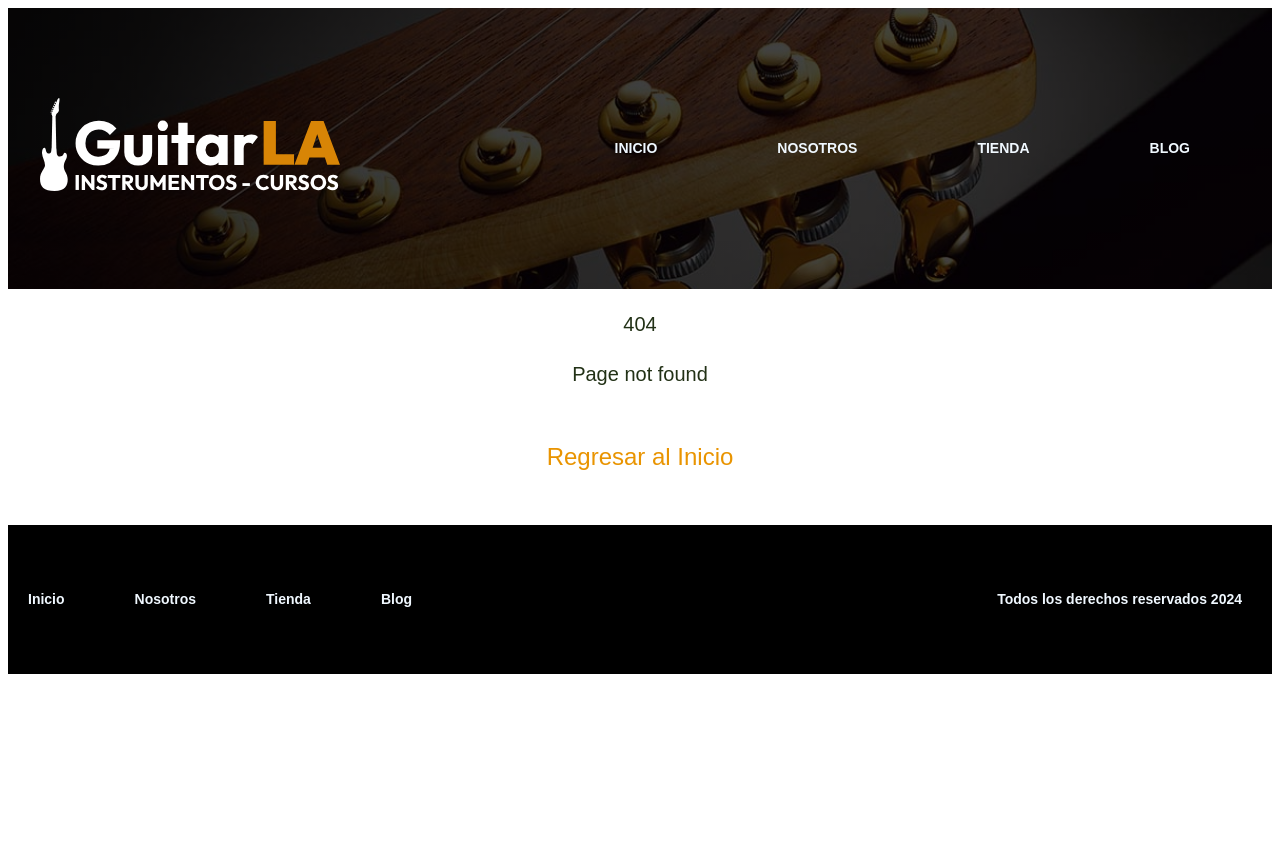
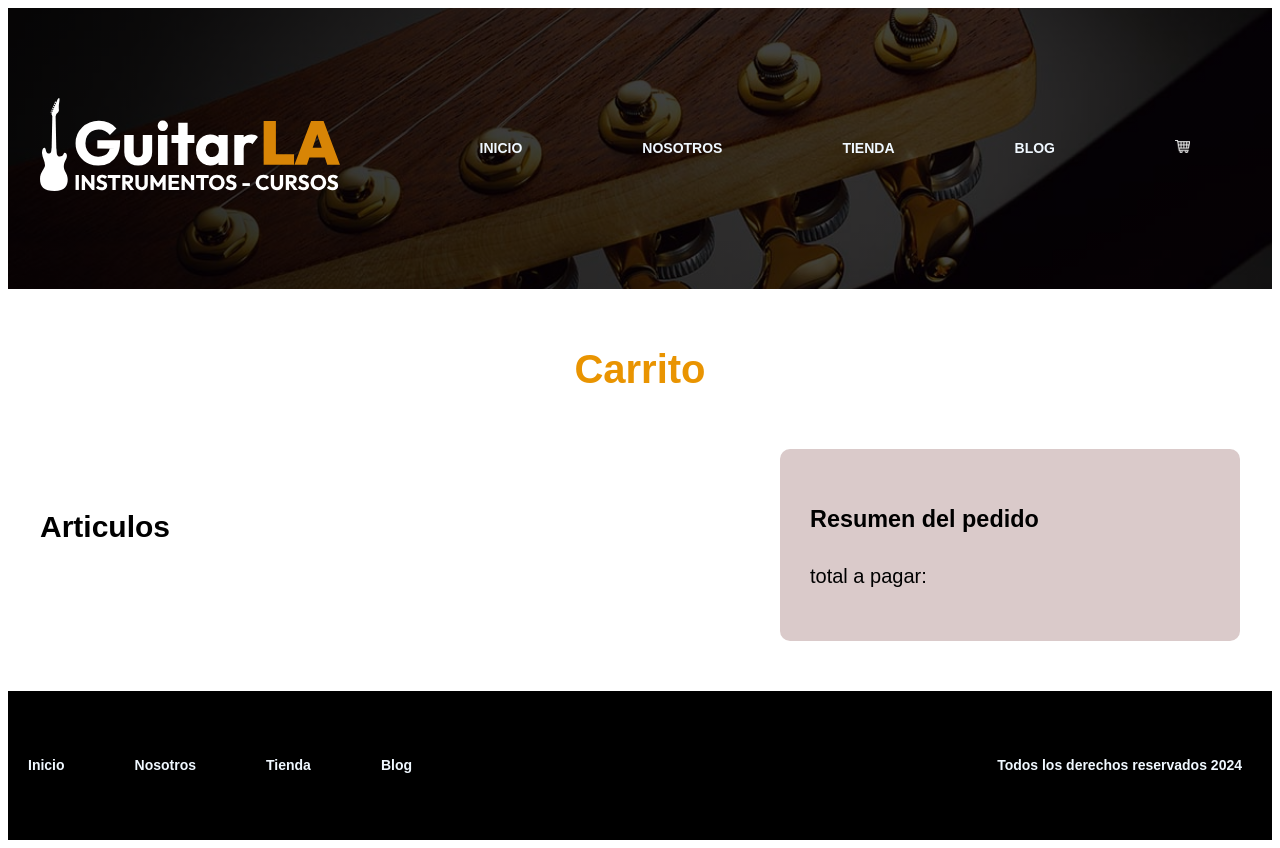
Before and after one commit to JerlibGnzlz/guitarLa-next, a Next.js app: page /carrito in a window 1280 px wide. Before the commit this address had no page. Before the commit the page ends 800 px from the top, so only its background shows below. Built offline with nearby package versions, Linux system fonts and the light colour scheme.

Commit message:
fix carrito

```diff
--- /dev/null
+++ b/app/carrito/page.jsx
@@ -0,0 +1,30 @@
+
+import styles from "../../app/style/carrito.module.css";
+
+
+export const metadata = {
+
+    title: "GuitarLA - Carrito",
+};
+
+export default function PageCarrito() {
+    return (
+        <main className='contenedor'>
+            <h1 className="heading">
+                Carrito
+            </h1>
+
+            <div className={styles.contenido}>
+                <h2 className={styles.carrito}>
+                    Articulos
+                </h2>
+
+                <aside className={styles.resumen}>
+                    <h3>Resumen del pedido</h3>
+                    <p>total a pagar:</p>
+                </aside>
+            </div>
+
+        </main>
+    )
+}
--- /dev/null
+++ b/app/style/carrito.module.css
@@ -0,0 +1,25 @@
+.contenido {
+  display: grid;
+  align-items: flex-start;
+  gap: 5rem;
+}
+
+@media (min-width: 768px) {
+  .contenido {
+    grid-template-columns: 3fr 2fr;
+  }
+}
+
+.carrito {
+  padding: 3rem 0;
+}
+
+.resumen {
+  background-color: rgb(218, 202, 202);
+  padding: 3rem;
+  border-radius: 1rem;
+  -webkit-border-radius: 1rem;
+  -moz-border-radius: 1rem;
+  -ms-border-radius: 1rem;
+  -o-border-radius: 1rem;
+}
--- a/app/style/header.module.css
+++ b/app/style/header.module.css
@@ -23,7 +23,9 @@
   margin-top: 5rem;
   display: flex;
   gap: 2rem;
+  align-items: center;
 }
+
 @media (min-width: 768px) {
   .navegacion {
     margin: 0;
--- a/components/header.jsx
+++ b/components/header.jsx
@@ -19,6 +19,7 @@ export default function Header() {
                             height={40}
                             alt="Imagen logotipo" />
                     </Link>
+
                     <Navbar />
                 </div>
             </header >
--- a/components/navbar.jsx
+++ b/components/navbar.jsx
@@ -3,6 +3,8 @@
 import { usePathname } from 'next/navigation'
 import Link from 'next/link'
 import styles from "../app/style/header.module.css"
+import Image from 'next/image'
+
 
 
 
@@ -31,6 +33,14 @@ export default function Navbar() {
                 <Link className={`link ${router === '/blog' ? styles.active : ''}`} href='/blog'>
                     Blog
                 </Link>
+
+                <Link href={"/carrito"}>
+                    <Image src="/img/carrito.png"
+                        width={15}
+                        height={25}
+                        alt="Imagen de carrito" />
+                </Link>
+
             </nav >
         </>
     )
```
Also changed, not shown: public/img/carrito.png (added).
